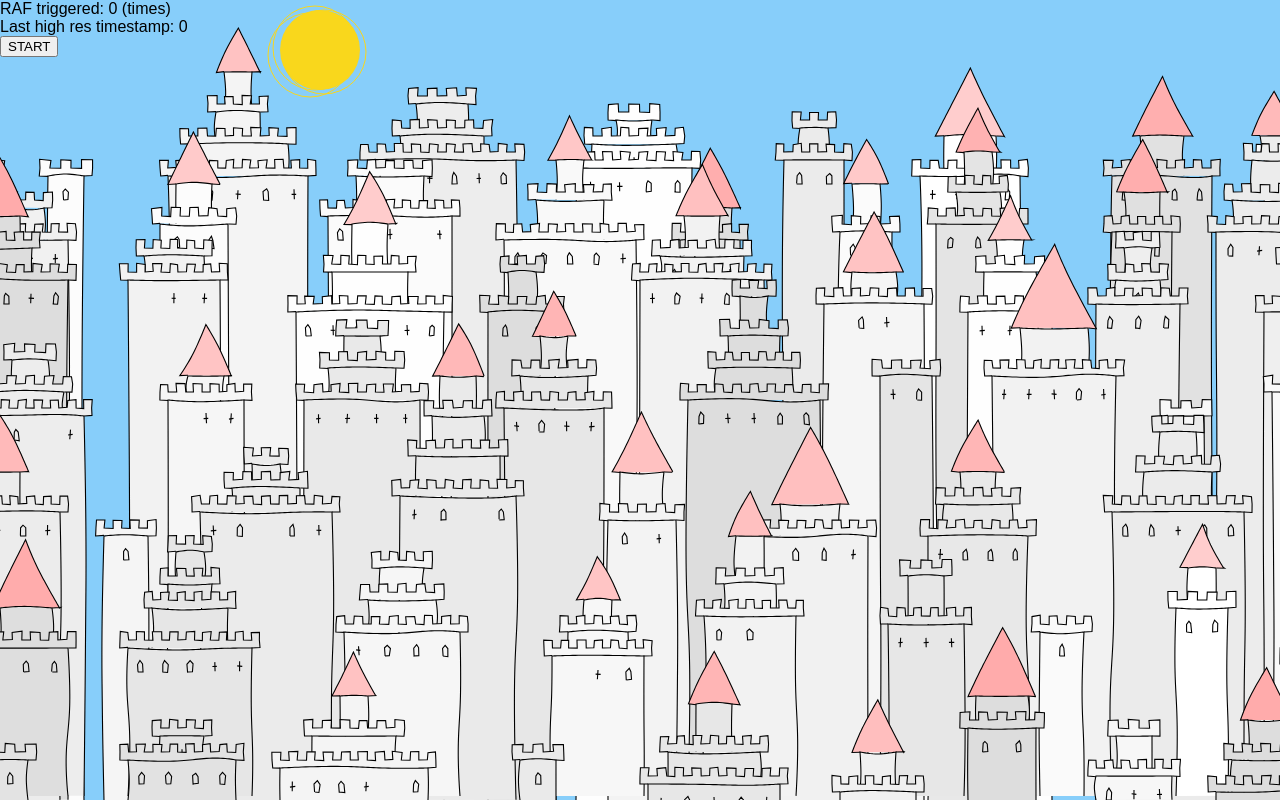
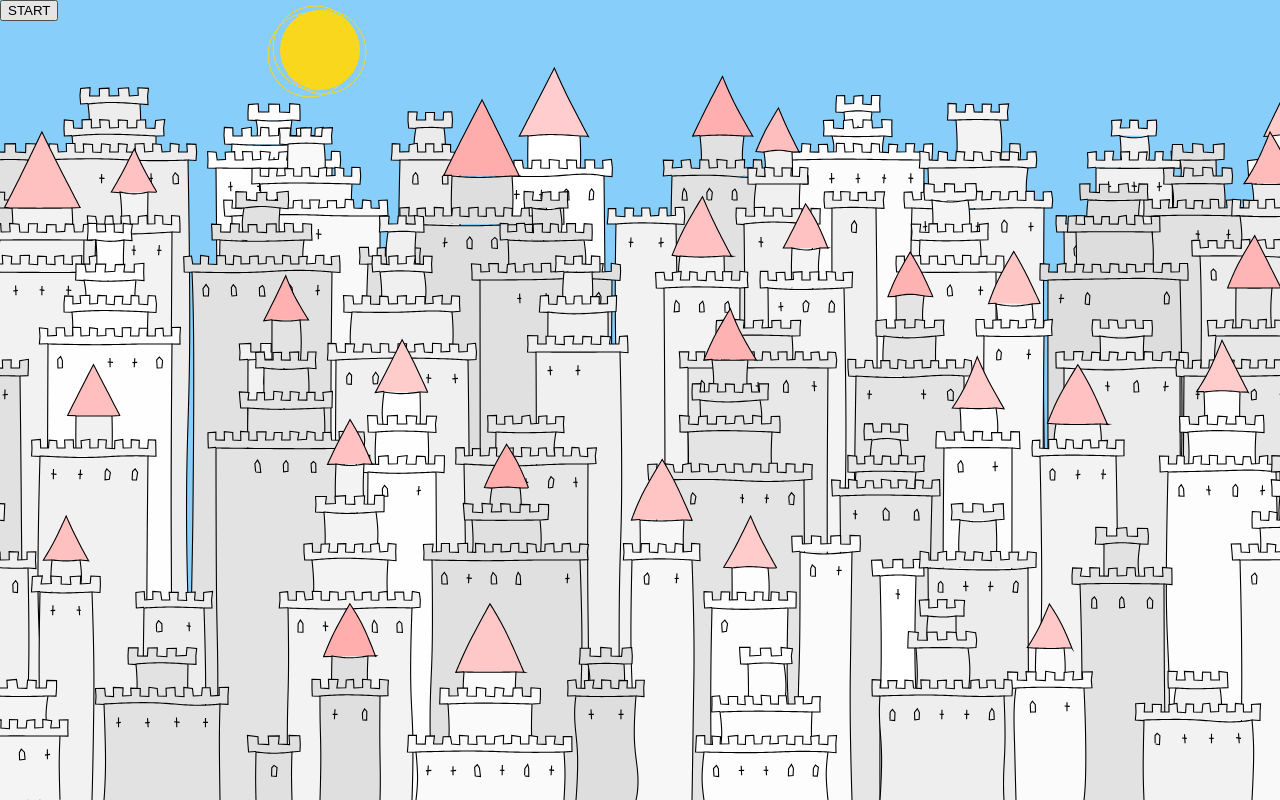
Before and after one commit to Searle/castles, a React (Create React App) app: page / in a window 1280 px wide. Built offline with nearby package versions, Linux system fonts and the light colour scheme.

Commit message:
Endless parallax

```diff
--- a/src/Castles.tsx
+++ b/src/Castles.tsx
@@ -44,27 +44,27 @@ export const Castles: FC<CastlesProps> = ({ width, height }) => {
             return;
         }
         itemsEl.textContent = "";
-        console.log(stageX);
         layers.forEach((layer, layerIndex) => {
             layer.items.forEach((item) => {
                 item.canvas.className = "layerItem";
+                item.canvas.style.zIndex = String(layerIndex);
                 itemsEl.appendChild(item.canvas);
-                const x = item.x - (stageX % 100) * (1 + layerIndex / 3);
+                const x = ((item.x + width * 1000 + stageX * (1 + layerIndex / 3)) % layer.width) - 200;
                 item.canvas.style.transform = "translate(" + x + "px," + item.y + "px)";
             });
         });
-    }, [stageX, layers]);
+    }, [stageX, layers, width]);
 
     const [loopStop, loopStart, isActive] = useRafLoop((time) => {
         setTicks((ticks) => ticks + 1);
         setLastCall(time);
 
-        setStageX(stageX + 1);
+        setStageX(stageX - 1);
     }, false);
     const ui = (
         <div className={classes.ui}>
-            <div>RAF triggered: {ticks} (times)</div>
-            <div>Last high res timestamp: {lastCall}</div>
+            <div className={classes.debug}>RAF triggered: {ticks} (times)</div>
+            <div className={classes.debug}>Last high res timestamp: {lastCall}</div>
             <button
                 onClick={() => {
                     if (isActive()) loopStop();
@@ -90,6 +90,9 @@ const useStyles = createUseStyles({
     root: {
         position: "relative",
     },
+    debug: {
+        display: "none",
+    },
     layers: {
         zIndex: 1,
         position: "absolute",
--- a/src/castle.ts
+++ b/src/castle.ts
@@ -112,14 +112,14 @@ const makeWindows = (env: Env, rx0: number, rx1: number, ry0: number, ry1: numbe
 };
 
 export const makeCastle = (env: Env, ry0: number) => {
-    const { random, withCtx, r, left, top, canvas, sceneWidth, sceneHeight } = env;
+    const { random, withCtx, r, left, right, top, canvas, sceneWidth } = env;
 
     const color = 255 - Math.floor(random() * 35);
     const greyColor = "rgb(" + color + "," + color + "," + color + ")";
     const redColor = "rgb(255," + (color - 50) + "," + (color - 50) + ")";
 
     const rx0 = 10;
-    const extent = makeExtent(10);
+    const extent = makeExtent(100);
 
     const makeCastlePart = (env: Env, rx0: number, rx1: number, ry0: number, ry1: number, mayHaveRoof: boolean) => {
         const { random, left, right, top, bottom } = env;
@@ -135,7 +135,7 @@ export const makeCastle = (env: Env, ry0: number) => {
 
         const x0 = left(rx0);
         const x1 = right(rx1);
-        const y1 = bottom(ry1 || 9999);
+        const y1 = bottom(ry1 || 1e9);
         const y0 = top(ry0);
         extent.addRect(x0, y0, x1, y1);
         withCtx((ctx) => (ctx.fillStyle = greyColor));
@@ -160,7 +160,7 @@ export const makeCastle = (env: Env, ry0: number) => {
     };
 
     env.withCtx((ctx) => {
-        ctx.clearRect(0, 0, sceneWidth, sceneHeight);
+        ctx.clearRect(0, 0, ctx.canvas.width, ctx.canvas.height);
         ctx.strokeStyle = "black";
         ctx.lineWidth = 1.1;
     });
@@ -183,6 +183,7 @@ export const makeCastle = (env: Env, ry0: number) => {
         canvas: canvas1,
         x: extent.x0 - left(rx0),
         y: extent.y0 - top(ry0),
+        castleWidth: right(rx1) - left(rx0),
         width: canvas1Width,
         height: canvas1Height,
     };
--- a/src/env.ts
+++ b/src/env.ts
@@ -35,7 +35,7 @@ export const makeEnv = (canvas: HTMLCanvasElement, width: number, height: number
             return value < min ? min : value;
         },
         top: (value: number) => value * resolution + offsetY,
-        bottom: (value: number) => Math.min(value * resolution + offsetY, height),
+        bottom: (value: number) => Math.min(value * resolution, height) + offsetY,
         left: (value: number) => value * resolution,
         right: (value: number) => value * resolution + resolution / 2,
         setOddY: (oddY: boolean) => (offsetY = oddY ? resolution / 2 : 0),
--- a/src/scene.ts
+++ b/src/scene.ts
@@ -40,7 +40,7 @@ const makeSun = (env: Env) => {
 };
 
 export const makeScene = (env: Env) => {
-    const { withCtx, r, random, left, top, sceneWidth, sceneHeight } = env;
+    const { r, random, left, top, sceneWidth, sceneHeight } = env;
     makeSky(env);
     makeSun(env);
 
@@ -49,7 +49,7 @@ export const makeScene = (env: Env) => {
 
     const makerCanvas = document.createElement("canvas");
     makerCanvas.width = sceneWidth;
-    makerCanvas.height = sceneHeight;
+    makerCanvas.height = sceneHeight + env.resolution;
     const makerEnv = makeEnv(makerCanvas, sceneWidth, sceneHeight);
 
     var layers: Layers = [];
@@ -58,16 +58,17 @@ export const makeScene = (env: Env) => {
     let offsetY = 0;
     let oddY = false;
     while (ry < r(sceneHeight)) {
-        let rx = r(-80 + random() * 80);
+        const rx0 = r(-80 + random() * 80);
+        let rx = rx0;
         if (single) rx = 40;
         makerEnv.setOddY(oddY);
         const layer: Layer = {
             items: [],
+            width: 0,
         };
-        while (rx < r(sceneWidth + 200)) {
+        while (rx < r(sceneWidth * 2 + 200)) {
             const ry_ = ry - r(random() * (25 + offsetY / 2));
             const castle = makeCastle(makerEnv, ry_);
-
             layer.items.push({
                 canvas: castle.canvas,
                 x: left(rx) + castle.x,
@@ -75,33 +76,8 @@ export const makeScene = (env: Env) => {
                 width: castle.width,
                 height: castle.height,
             });
-            if (false)
-                withCtx((ctx) => {
-                    ctx.beginPath();
-                    ctx.strokeStyle = "#F00";
-                    ctx.lineWidth = 1;
-                    ctx.moveTo(0, top(ry_));
-                    ctx.lineTo(1000, top(ry_));
-                    ctx.closePath();
-                    ctx.stroke();
-                });
-            /*
-            withCtx((ctx) =>
-                ctx.drawImage(
-                    castle.canvas,
-                    0,
-                    0,
-                    castle.width,
-                    castle.height,
-                    left(rx) + castle.x,
-                    top(ry_) + castle.y,
-                    castle.width,
-                    castle.height,
-                ),
-            );
-*/
-
-            rx += r(castle.width + 10 + random() * 60);
+            rx += r(castle.castleWidth + random() * 80);
+            layer.width = left(rx - rx0);
             if (single) break;
         }
         layers.push(layer);
--- a/src/types.ts
+++ b/src/types.ts
@@ -13,6 +13,7 @@ export interface LayerItem {
 
 export interface Layer {
     items: LayerItem[];
+    width: number;
 }
 
 export type Layers = Layer[];
```
